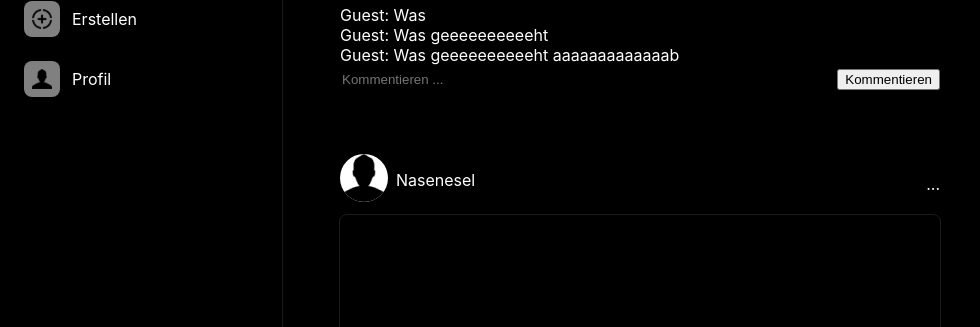
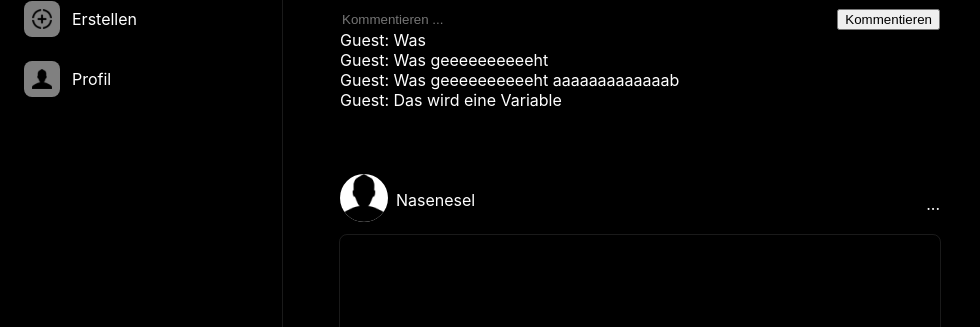
Before and after one commit to JohannHolm/instagram, a website: page index.html in a window 1280 px wide. Both pictures are taken after a click on the picture 410 px from the left and 948 px from the top of the page. Shown: the part 1021-1348 px from the top of the page, without its empty margins (0-980 px from the left). Drawn offline with Linux system fonts and the light colour scheme.

Commit message:
addComment

```diff
--- a/script.js
+++ b/script.js
@@ -124,9 +124,10 @@ function generatePosts() {
     <div class="like-box">Gefällt <span id="likeButton${i}">${post['likes']}</span> Mal</div>
     <div class="caption-box"><span class="comment-h3"> ${post['headline']}</span> ${post['captionBox']}</div>
     <div class="comment-box" id="${i}"></div>
+    <div></div>
     `;
+    generateCommentBox(i);
     generateComments(i);
-    generateCommentBox(i);
   }
 }
 
@@ -142,7 +143,7 @@ function generateComments(x) {
 function generateCommentBox(x) {
   document.getElementById(x).innerHTML += /*html*/ `
   <div class="box">
-    <input class="inputField"type="text" placeholder="Kommentieren ...">
+    <input id="input${x}" class="inputField" type="text" placeholder="Kommentieren ...">
     <button>Kommentieren</button>
     </div>`;
 }
@@ -161,6 +162,11 @@ function checkLike(x, y, i) {
   }
 }
 
-function addComment(x) {}
+function addComment(x) {
+  posts[x].comments.push('Emmerich');
+  document.getElementById(x).innerHTML += /*html*/ `
+    <span>Guest: Das wird eine Variable</span>
+    `;
+}
 
 function generateStories() {}
--- a/style.css
+++ b/style.css
@@ -133,6 +133,9 @@ body h3 {
   flex-direction: column;
 }
 
+.comment-box div {
+}
+
 .caption-box {
   width: 100%;
   background: rgba(255, 255, 255, 0.05);
```
